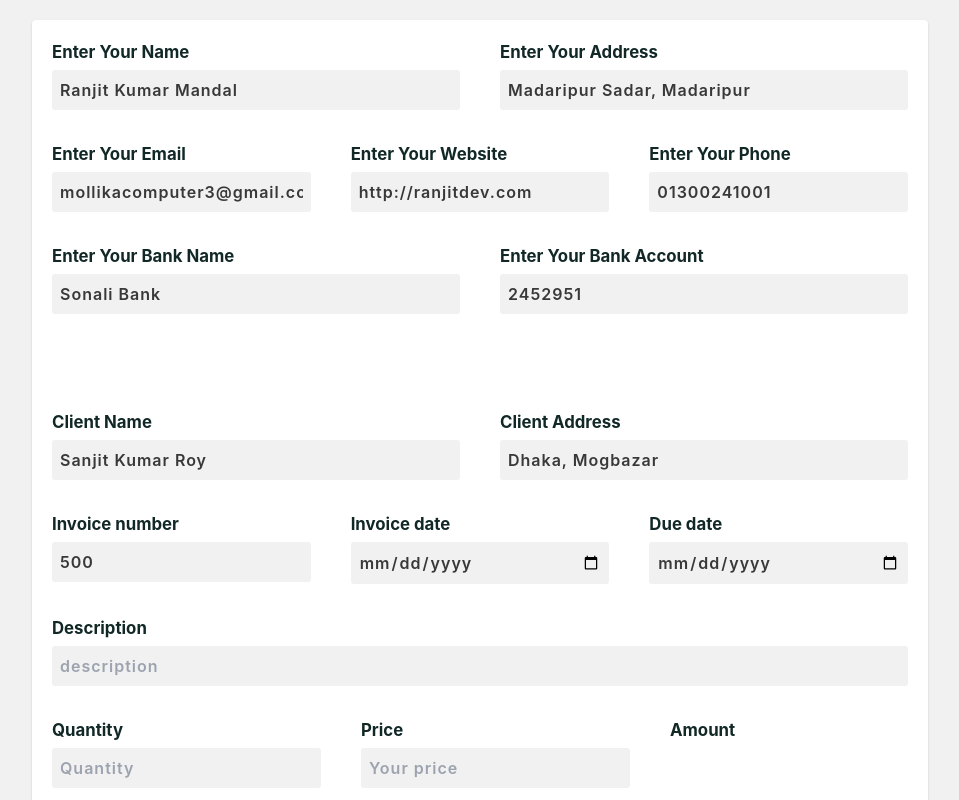
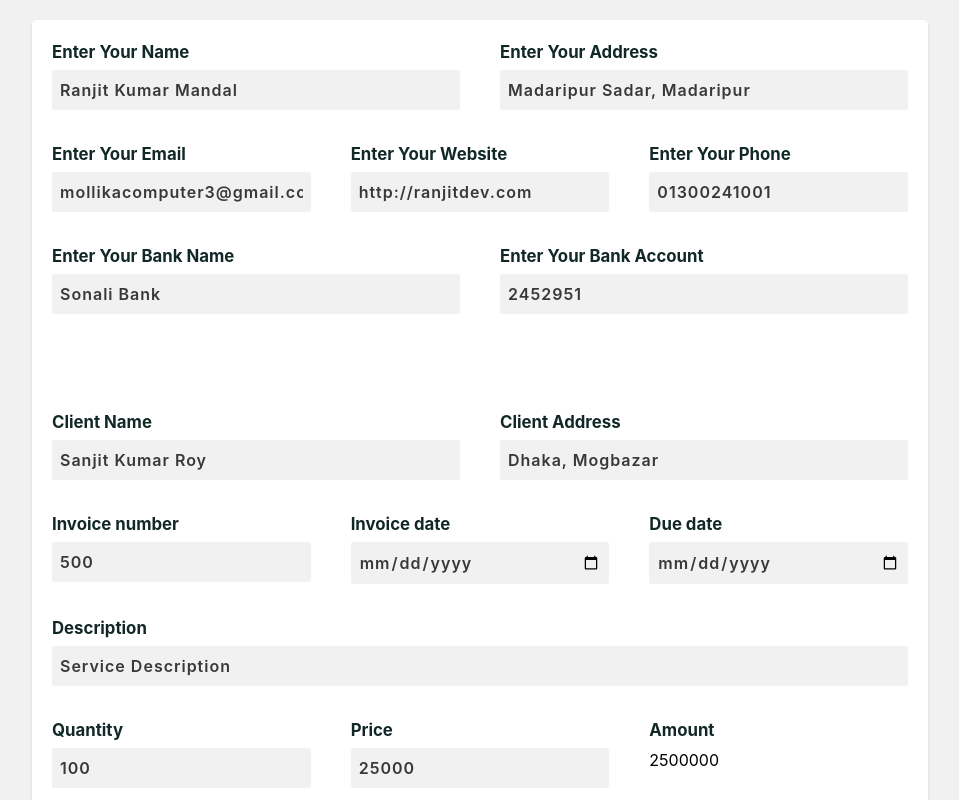
Before and after one commit to mollikacomputer/invoicer, a React (Create React App) app: page / in a window 1280 px wide. Shown: the top 800 px of the page, without its empty margins (160-1119 px from the left). Built offline with nearby package versions, Linux system fonts and the light colour scheme.

Commit message:
calculate amount price quantity done

```diff
--- a/src/App.js
+++ b/src/App.js
@@ -28,7 +28,7 @@ function App() {
   const [description, setDescription] = useState("Service Description");
   const [quantity, setQuantity] = useState(100);
   const [price, setPrice] = useState(25000);
-  const [amount, setAmount] = useState('');
+  const [amount, setAmount] = useState(0);
 
   const handlePrint = () => {
     window.print();
@@ -253,9 +253,14 @@ function App() {
               </article>
 
               <TableForm
+              description={description}
               setDescription={setDescription}
+              quantity={quantity}
               setQuantity={setQuantity}
+              price={price}
               setPrice={setPrice}
+              amount={amount}
+              setAmount={setAmount}
               />
 
               <label htmlFor="notes"> Notes </label>
--- a/src/components/Table.js
+++ b/src/components/Table.js
@@ -2,13 +2,9 @@ import React from "react";
 
 const Table = ({
     description,
-    setDescription,
     quantity,
-    setQuantity,
     price,
-    setPrice,
     amount,
-    setAmount,
     }) => {
 
 
@@ -18,10 +14,10 @@ const Table = ({
         <table width="100%">
           <thead className="bg-gray-200">
             <tr>
-              <td>Item description</td>
-              <td>Quantity</td>
-              <td>Price</td>
-              <td>Amount</td>
+              <td className="font-bold">Item description</td>
+              <td className="font-bold">Quantity</td>
+              <td className="font-bold">Price</td>
+              <td className="font-bold">Amount</td>
             </tr>
           </thead>
           <tbody>
@@ -29,7 +25,7 @@ const Table = ({
               <td> {description} </td>
               <td> {quantity} </td>
               <td>{price}</td>
-              <td> {setAmount(quantity * price)} </td>
+              <td> {amount} </td>
             </tr>
           </tbody>
         </table>
--- a/src/components/TableForm.js
+++ b/src/components/TableForm.js
@@ -1,16 +1,26 @@
-import React from 'react';
+import React, { useEffect } from 'react';
 
 const TableForm = ({
+    description,
     setDescription,
-    description,
+    quantity,
     setQuantity,
-    quantity,
+    price,
     setPrice,
-    price,
     amount,
     setAmount,
 
     }) => {
+        // const calculateAmount= (amount) =>{
+        //     setAmount(quantity * price)
+        // }
+
+        useEffect(()=>{
+            const calculateAmount = (amount) =>{
+                setAmount(quantity*price);
+            }
+            calculateAmount(amount)
+        },[amount,setAmount, quantity, price])
 
     return (
         <>
@@ -28,7 +38,7 @@ const TableForm = ({
                 />
                 </div>
             </div>
-            <article className="md:flex flex-cols-3 gap-10">
+            <article className="md:grid grid-cols-3 gap-10">
                 <div className="flex flex-col">
                 <label htmlFor="address">Quantity</label>
                 <input
@@ -55,7 +65,9 @@ const TableForm = ({
                 </div>
                 <div className="flex flex-col">
                 <label htmlFor="address">Amount</label>
-                <p> {}</p>
+                <p> {amount}</p>
+
+
                 </div>
               </article>
 
```
